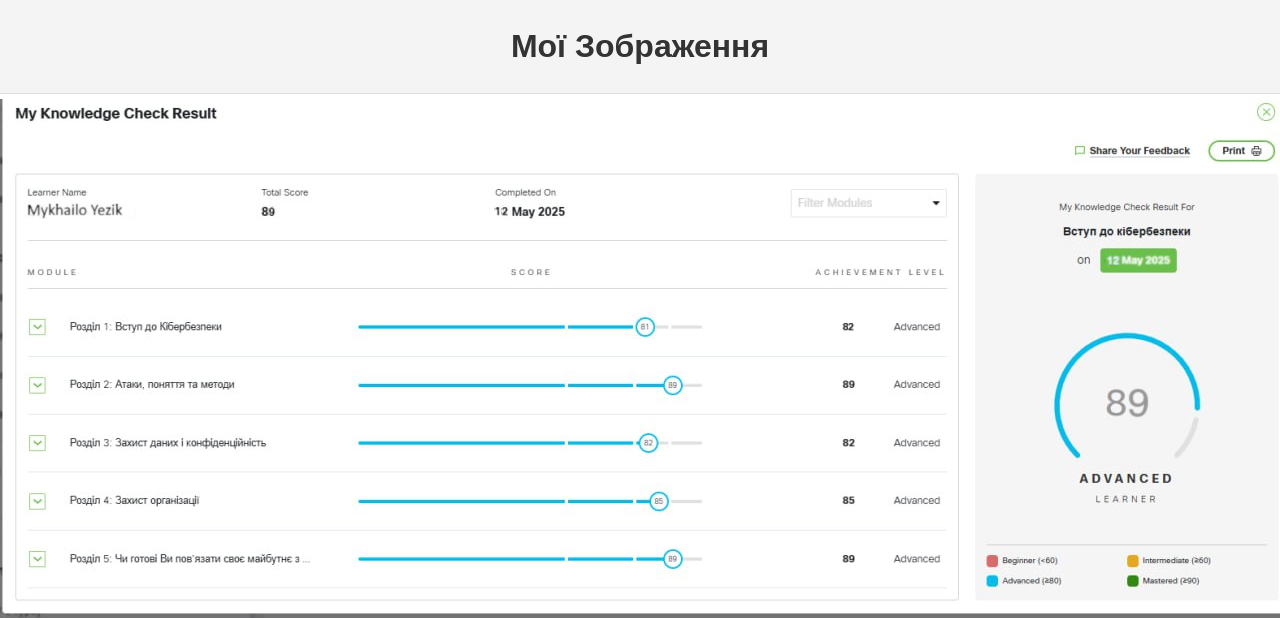
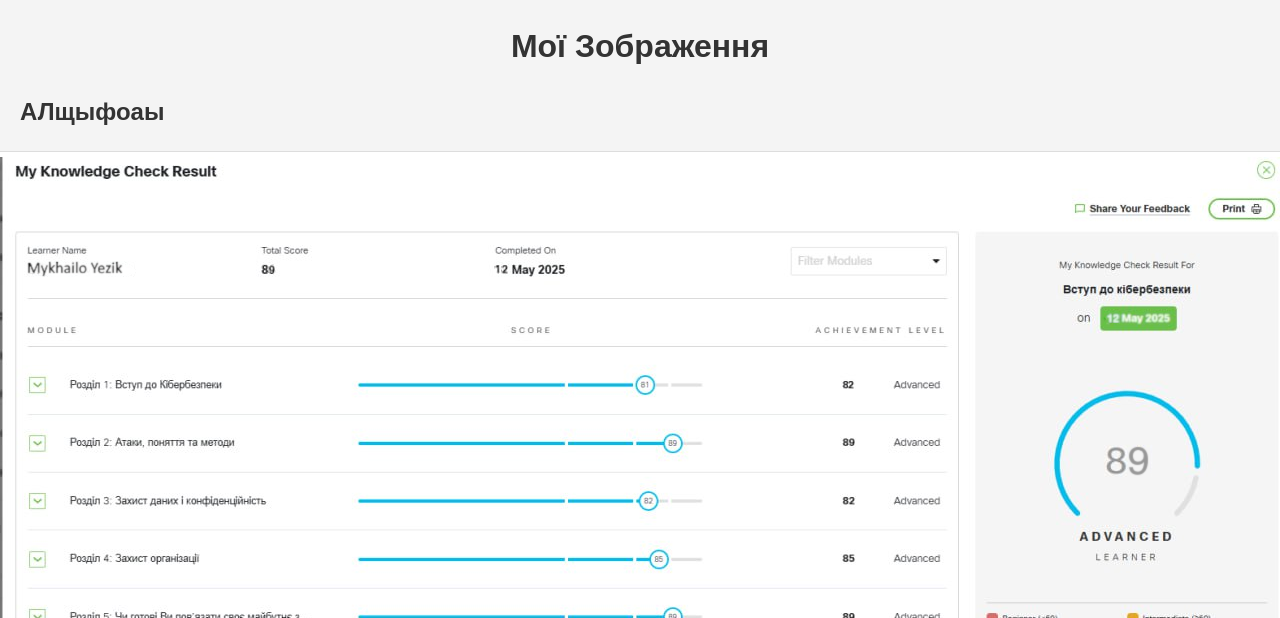
Before and after one commit to Mixfaa/MyRR_EzikMisha, a plain HTML site: page index.html in a window 1280 px wide. Shown: the top 618 px of the page. Drawn offline with Linux system fonts and the light colour scheme.

Commit message:
broken commit

```diff
--- a/index.html
+++ b/index.html
@@ -10,6 +10,7 @@
 <body>
 
  <h1>Мої Зображення</h1>
+<h2>АЛщыфоаы</h2>
 
  <div class="gallery">
      <img src="images/certificate.png" alt="Зображення 1">
```
